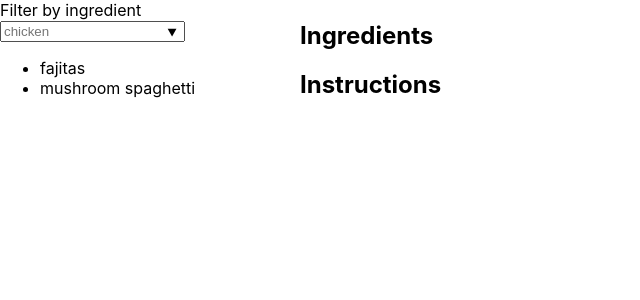
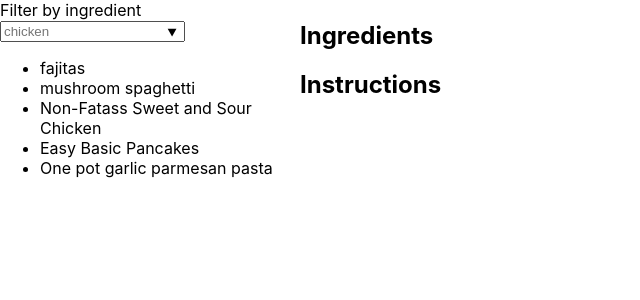
Before and after one commit to Merk42/reactipes, a React (Create React App) app: page / in a window 1280 px wide. Shown: the top 300 px of the page, without its empty margins (0-640 px from the left). Built offline with nearby package versions, Linux system fonts and the light colour scheme.

Commit message:
more recipes

```diff
--- a/public/recipes.json
+++ b/public/recipes.json
@@ -71,6 +71,174 @@
                 "After 5 minutes, reserve some of the pasta water",
                 "Add pasta water to mushrooms, continuing to cook"
             ]
+        },
+        {
+            "name": "Non-Fatass Sweet and Sour Chicken",
+            "source": "http://goonswithspoons.com/Non-Fatass_Sweet_and_Sour_Chicken",
+            "ingredients": [
+                {
+                    "id":"11"
+                },
+                {
+                    "id":"12",
+                    "quantity": 2,
+                    "unit":"Tbsp"
+                },
+                {
+                    "id":"13",
+                    "quantity": 2,
+                    "unit":"Tbsp"
+                },
+                {
+                    "id":"14",
+                    "quantity": 2,
+                    "unit":"Tbsp"
+                },
+                {
+                    "id":"15",
+                    "quantity": 2,
+                    "unit":"tsp"
+                },
+                {
+                    "id":"16",
+                    "quantity": 2,
+                    "unit":"tsp"
+                },
+                {
+                    "id":"17",
+                    "quantity": 1,
+                    "unit":"Tbsp"
+                },
+                {
+                    "id":"16",
+                    "quantity": 1,
+                    "unit":"Tbsp"
+                },
+                {
+                    "id":"0",
+                    "quantity": 1,
+                    "unit":"lb"
+                },
+                {
+                    "id":"18",
+                    "quantity": 1,
+                    "unit":"tsp"
+                },
+                {
+                    "id":"1",
+                    "quantity": 1,
+                    "unit":"medium"
+                },
+                {
+                    "id":"2",
+                    "quantity": 1,
+                    "unit":"medium"
+                }
+            ],
+            "instructions":[
+                " In a non-copper bowl, mix the pineapple juice, brown sugar, vinegar, ketchup, 2 tsp cornstarch, and soy sauce. Make sure all the clumps of cornstarch have been dissolved! Set the sauce aside, while we cook the chicken.",
+                "You then nead to coat the cubed chicken with 1 tbsp of flour and 1 tbsp of cornstarch. I find that the easiest way to do this is combine the flour/cornstarch mixture and chicken in a plastic bag and just shake, shake, shake, shake-a, shake-it! (Sorry about the bad, but catchy, song reference.) When this is done, the chicken pieces should all be lightly coated with the mixture. If there are some clumps, don't sweat it. The dish will still turn out fine.",
+                "Next, heat the canola oil in a large skillet on medium-high heat. When the oil is smoking hot, add the chicken. Cook on the first side for approximately 4 minutes and then flip with tongs. The chicken should be a light golden brown.",
+                "While the second side of the chicken is cooking, cut up your pepper and onion into roughly 3/4 inch slices.",
+                "After about four minutes of cooking, both sides of the chicken should be golden brown. At this point, you want to remove the chicken from the pan and place it on a seperate plate.",
+                "In the same skillet, throw in the red pepper and onion. If your oil was hot enough, there should be plenty of oil left to cook the veggies. Cook for three minutes, flipping a few times in the process. You want your vegetables to be crisp, so don't cook them for too long! Three minutes is usually the perfect amount of time.",
+                "Once the peppers and onion have cooked, add the sauce mixture, that you made previously, into the pan. Cook for about two minutes and the sauce should thicken nicely. Be sure to stir the sauce and veggie mixture several times during this cooking process or else it will burn.",
+                "When the mixture looks like the above, it's time to add the cooked cubed chicken pieces, the pineapple, and the maraschino cherries. Stir everything together real well and cook for another 2 minutes.",
+                "Serve with white rice."
+            ]
+        },
+        {
+            "name":"Easy Basic Pancakes",
+            "source":"https://www.marthastewart.com/338185/basic-pancakes",
+            "ingredients":[
+                {
+                    "id":"17",
+                    "quantity":1,
+                    "unit":"cup"
+                },
+                {
+                    "id":"19",
+                    "quantity":2,
+                    "unit":"tbsp"
+                },
+                {
+                    "id":"20",
+                    "quantity":2,
+                    "unit":"tsp"
+                },
+                {
+                    "id":"5",
+                    "quantity":".5",
+                    "unit":"tsp"
+                },
+                {
+                    "id":"21",
+                    "quantity":1,
+                    "unit":"cup"
+                },
+                {
+                    "id":"22",
+                    "quantity":2,
+                    "unit":"tbsp"
+                },
+                {
+                    "id":"23",
+                    "quantity":1
+                },
+                {
+                    "id":"24",
+                    "quantity":1,
+                    "unit":"tbsp"
+                }
+            ],
+            "instructions":[
+                "Preheat oven to 200 degrees; have a baking sheet or heatproof platter ready to keep cooked pancakes warm in the oven. In a small bowl, whisk together flour, sugar, baking powder, and salt; set aside.",
+                "In a medium bowl, whisk together milk, butter (or oil), and egg. Add dry ingredients to milk mixture; whisk until just moistened (do not overmix; a few small lumps are fine).",
+                "Heat a large skillet (nonstick or cast-iron) or griddle over medium. Fold a sheet of paper towel in half, and moisten with oil; carefully rub skillet with oiled paper towel.",
+                "For each pancake, spoon 2 to 3 tablespoons of batter onto skillet, using the back of the spoon to spread batter into a round (you should be able to fit 2 to 3 in a large skillet).",
+                "Cook until surface of pancakes have some bubbles and a few have burst, 1 to 2 minutes. Flip carefully with a thin spatula, and cook until browned on the underside, 1 to 2 minutes more. Transfer to a baking sheet or platter; cover loosely with aluminum foil, and keep warm in oven. Continue with more oil and remaining batter. (You'll have 12 to 15 pancakes.) Serve warm, with desired toppings."
+            ]
+        },
+        {
+            "name":"One pot garlic parmesan pasta",
+            "ingredients":[
+                {
+                    "id":"22",
+                    "quantity": 2,
+                    "unit":"tbsp"
+                },
+                {
+                    "id":"25",
+                    "quantity": 4,
+                    "unit":"cloves"
+                },
+                {
+                    "id":"26",
+                    "quantity": 2,
+                    "unit":"cups"
+                },
+                {
+                    "id":"27",
+                    "quantity": 8,
+                    "unit":"ounces"
+                },
+                {
+                    "id":"28",
+                    "quantity": ".5",
+                    "unit":"cups"
+                },
+                {
+                    "id":"29",
+                    "quantity":2,
+                    "unit":"tbsp"
+                }
+            ],
+            "instructions":[
+                "Melt butter in a large skillet over medium high heat. Add garlic and cook, stirring frequently, until fragrant, about 1-2 minutes.",
+                "Stir in chicken broth, milk and fettuccine; season with salt and pepper, to taste.",
+                "Bring to a boil; reduce heat and simmer, stirring occasionally, until pasta is cooked through, about 18-20 minutes. Stir in Parmesan. If the mixture is too thick, add more milk as needed until desired consistency is reached.",
+                "Serve immediately, garnished with parsley, if desired."
+            ]
         }
     ],
     "ingredients": {
@@ -109,6 +277,64 @@
         "10": {
             "singular":"mushroom",
             "plural":"mushrooms"
+        },
+        "11": {
+            "singular":"pineapple tidbits"
+        },
+        "12": {
+            "singular":"brown sugar"
+        },
+        "13": {
+            "singular":"white vinegar"
+        },
+        "14": {
+            "singular":"ketchup"
+        },
+        "15": {
+            "singular":"cornstarch"
+        },
+        "16": {
+            "singular":"soy sauce"
+        },
+        "17": {
+            "singular":"flour"
+        },
+        "18": {
+            "singular":"canola oil"
+        },
+        "19": {
+            "singular":"sugar"
+        },
+        "20": {
+            "singular":"baking powder"
+        },
+        "21": {
+            "singular":"milk"
+        },
+        "22": {
+            "singular":"butter"
+        },
+        "23": {
+            "singular":"egg",
+            "plural":"eggs"
+        },
+        "24": {
+            "singular":"vegetable oil"
+        },
+        "25": {
+            "singular":"garlic"
+        },
+        "26": {
+            "singular":"chicken broth"
+        },
+        "27": {
+            "singular":"fettuccine"
+        },
+        "28": {
+            "singular":"parmesan"
+        },
+        "29": {
+            "singular":"parsley"
         }
     }
 }
--- a/src/App.js
+++ b/src/App.js
@@ -7,7 +7,7 @@ function App() {
   const [selected, setSelected]=useState({});
   const [data, setData]=useState([]);
   const [ingredientFilter, setIngredientFilter] = useState('');
-  const filteredRecipes = ingredientFilter === '' ? data.recipes : data.recipes.filter(cl => cl.ingredients.some(c => c.name === ingredientFilter));
+  const filteredRecipes = ingredientFilter === '' ? data.recipes : data.recipes.filter(cl => cl.ingredients.some(c => c.id === ingredientFilter));
   const ingredientMap = data.ingredients;
   const getData=()=>{
     fetch('recipes.json'
```
